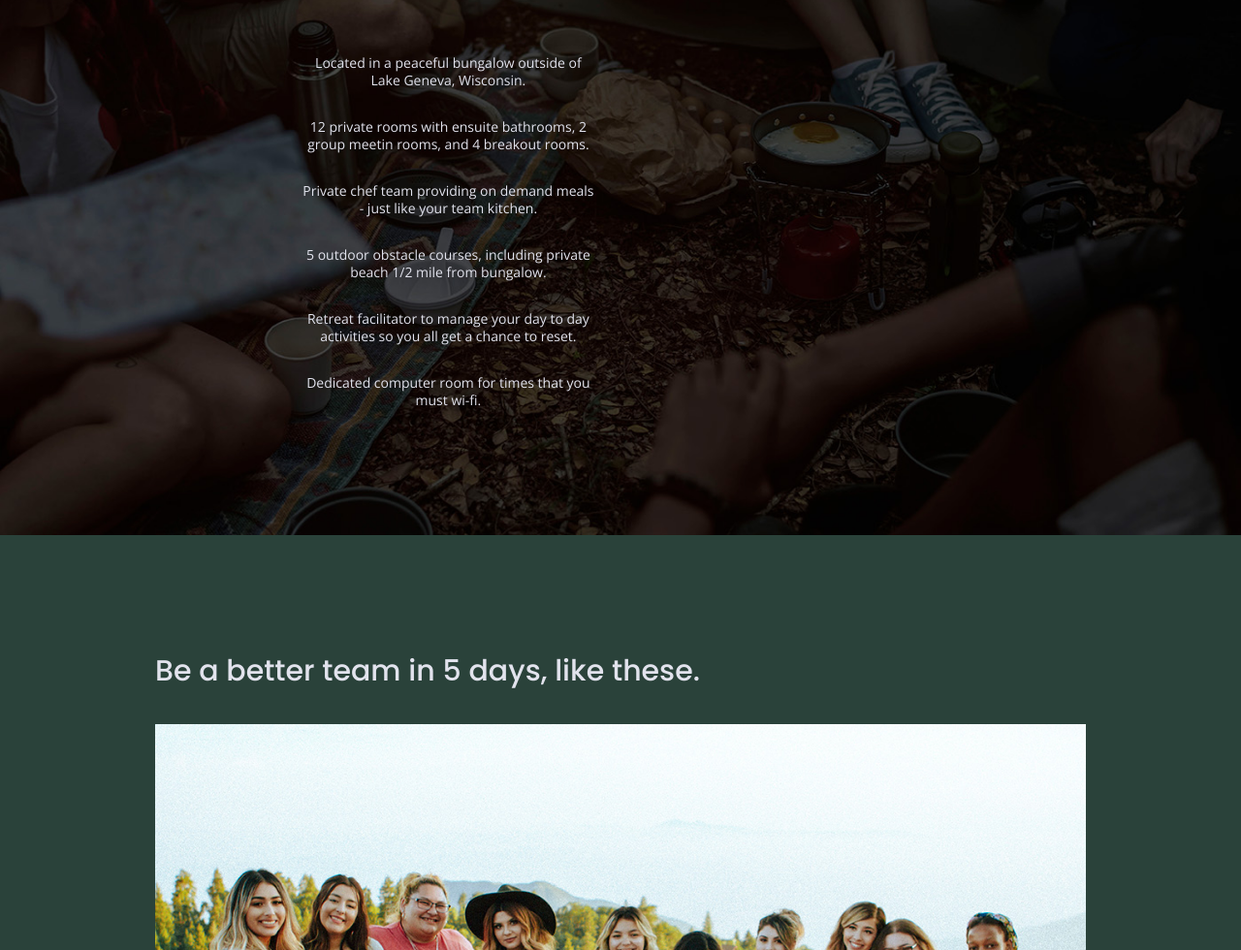
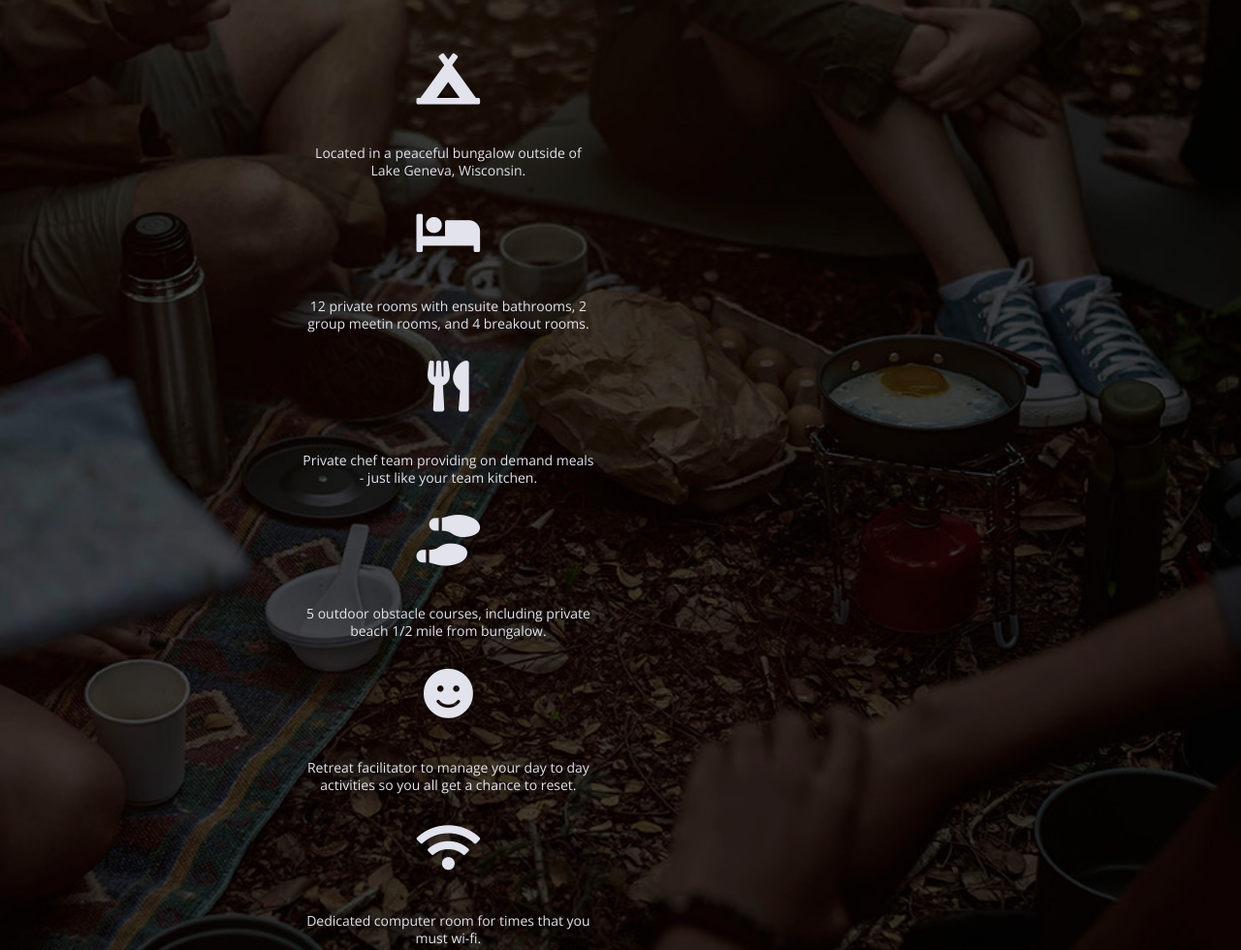
Before and after one commit to Whitehurst87/unplugged-website-project, a website built with Parcel: page index.html in a window 1280 px wide. Shown: the part 1160-2140 px from the top of the page at 97% size. Built offline with nearby package versions, Linux system fonts and the light colour scheme.

Commit message:
added icons

```diff
--- a/css/main.css
+++ b/css/main.css
@@ -336,6 +336,11 @@ input[type=button] {
   justify-content: center;
   align-items: center;
   flex-flow: row wrap;
+}
+
+.features i {
+  font-size: 3.75em;
+  margin-bottom: 40px;
 }
 
 .features p {
--- a/index.html
+++ b/index.html
@@ -15,6 +15,10 @@
   <link rel="manifest" href="site.webmanifest">
   <link rel="apple-touch-icon" href="icon.png">
   <!-- Place favicon.ico in the root directory -->
+
+  <link rel="stylesheet" href="https://use.fontawesome.com/releases/v5.5.0/css/all.css"
+  integrity="sha384-B4dIYHKNBt8Bc12p+WXckhzcICo0wtJAoU8YZTY5qE0Id1GSseTk6S+L3BlXeVIU"
+  crossorigin="anonymous">
 
   <link rel="stylesheet" href="css/normalize.css">
   <link rel="stylesheet" href="css/main.css">
@@ -72,41 +76,54 @@
       <div class="content-wrapper">
         <h2>Have the work week you always dreamed of - without the bad wifi.</h2>
         <article>
-        <p class="fontawesome-icon"></p>
+        <p class="fontawesome-icon">
+          	<i class="fas fa-campground"></i>
+        </p>
         <p class="features-item-description"> Located in a peaceful bungalow outside of
           Lake Geneva, Wisconsin.</p>
         </article>
 
         <article>
-          <p class="fontawesome-icon"></p>
+          <p class="fontawesome-icon">
+
+<i class="fas fa-bed"></i>
+          </p>
           <p class="features-item-description"> 12 private rooms with ensuite bathrooms,
             2 group meetin rooms, and 4 breakout rooms.
           </p>
         </article>
 
         <article>
-          <p class="fontawesome-icon"></p>
+          <p class="fontawesome-icon">
+            	<i class="fas fa-utensils"></i>
+          </p>
           <p class="features-item-description"> Private chef team providing on demand meals -
              just like your team kitchen.
           </p>
         </article>
 
         <article>
-          <p class="fontawesome-icon"></p>
+          <p class="fontawesome-icon">
+            	<i class="fas fa-shoe-prints"></i>
+          </p>
           <p class="features-item-description"> 5 outdoor obstacle courses, including
              private beach 1/2 mile from bungalow.
           </p>
         </article>
 
         <article>
-          <p class="fontawesome-icon"></p>
+          <p class="fontawesome-icon">
+            	<i class="fas fa-smile"></i>
+          </p>
           <p class="features-item-description"> Retreat facilitator to manage your day to day
             activities so you all get a chance to reset.
           </p>
         </article>
 
         <article>
-          <p class="fontawesome-icon"></p>
+          <p class="fontawesome-icon">
+            	<i class="fas fa-wifi"></i>
+          </p>
           <p class="features-item-description"> Dedicated computer room for times that
             you must wi-fi.
           </p>
```
